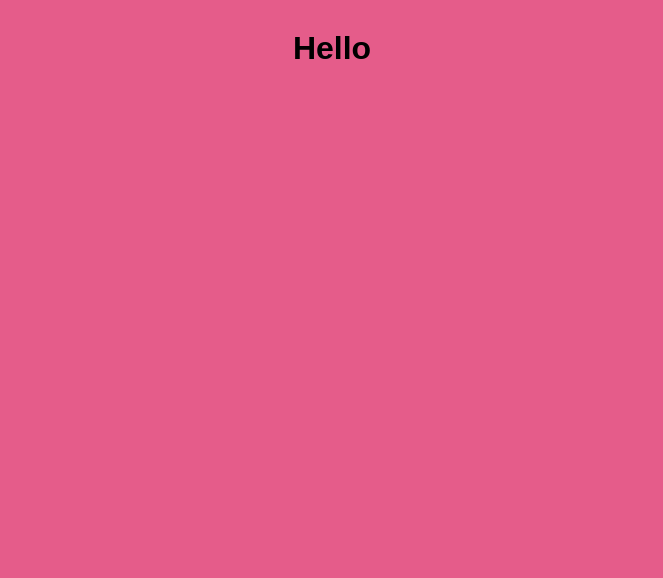
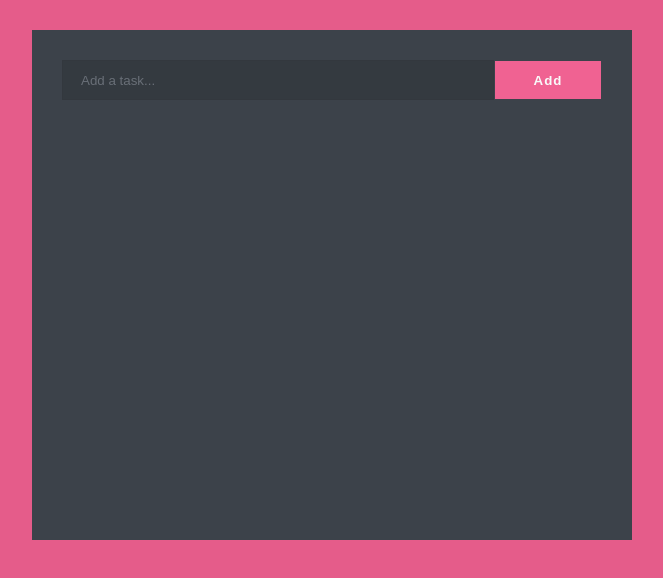
Before and after one commit to katmart93/todo-app, a React (Create React App) app: page / in a window 1280 px wide. Shown: the top 578 px of the page, without its empty margins (308-971 px from the left). Built offline with nearby package versions, Linux system fonts and the light colour scheme.

Commit message:
todos displayed on the page

```diff
--- a/public/index.html
+++ b/public/index.html
@@ -9,8 +9,6 @@
       name="description"
       content="Web site created using create-react-app"
     />
-    <link rel="apple-touch-icon" href="%PUBLIC_URL%/logo192.png" />
-    <link rel="manifest" href="%PUBLIC_URL%/manifest.json" />
     <link
       rel="stylesheet"
       href="https://cdnjs.cloudflare.com/ajax/libs/font-awesome/6.1.2/css/all.min.css"
--- a/src/App.js
+++ b/src/App.js
@@ -1,10 +1,43 @@
+import { useState, useEffect, useRef } from "react";
 import "./App.css";
 import { v4 as uuidv4 } from "uuid";
 
 function App() {
+  const [inputValue, setInputValue] = useState("");
+  const [todos, setTodos] = useState([]);
+
+  const addTodo = (e) => {
+    e.preventDefault();
+
+    setTodos([
+      ...todos,
+      {
+        text: inputValue,
+        id: uuidv4(),
+      },
+    ]);
+  };
+
   return (
     <div className="App">
-      <h1>Hello</h1>
+      <div className="container">
+        <form onSubmit={addTodo}>
+          <input
+            type="text"
+            placeholder="Add a task..."
+            value={inputValue}
+            onChange={(e) => {
+              setInputValue(e.target.value);
+            }}
+          />
+          <button type="submit">Add</button>
+        </form>
+        {todos.map((todo) => (
+          <div key={todo.id} className="todo">
+            <p>{todo.text}</p>
+          </div>
+        ))}
+      </div>
     </div>
   );
 }
```
